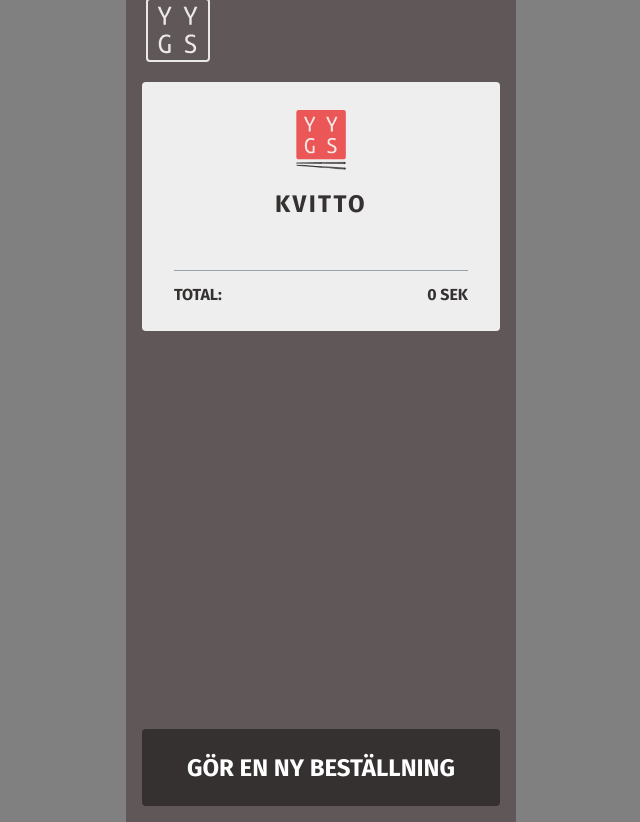
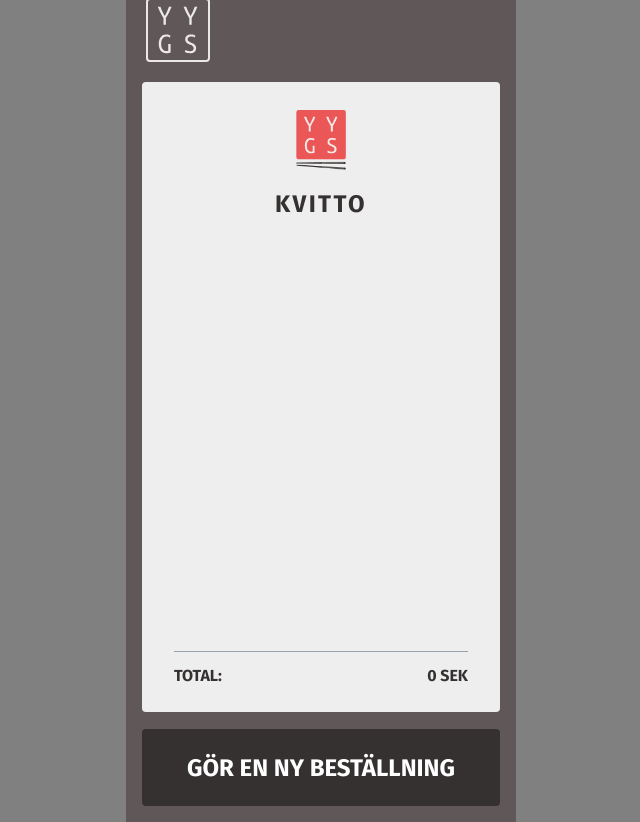
Before and after one commit to Ludwigstud/Yumyum-FoodApp, a React (Vite) app: page /receipt in a window 1280 px wide. Shown: the whole page, without its empty margins (319-959 px from the left). Built offline with nearby package versions, Linux system fonts and the light colour scheme.

Commit message:
redid the styling for Receipt

```diff
--- a/src/components/ReceiptInfo.jsx
+++ b/src/components/ReceiptInfo.jsx
@@ -19,32 +19,39 @@ const ReceiptInfo = () => {
 	};
 
 	return (
-		<div className="flex flex-col h-full w-full items-center ">
-			<div className="w-[358px] bg-[#EEEEEE] flex flex-col items-center rounded-sm overflow-y-auto max-h-[630px] no-scrollbar">
+		<div className="flex flex-col h-full w-full items-center">
+			<div className="w-[358px] bg-[#EEEEEE] flex flex-col items-center rounded-sm h-[630px]">
+				<div className="w-full flex flex-col items-center">
 					<img
 						src={logo}
 						alt="YYGS logo"
 						className="w-[50px] mt-7"
 					/>
 					<h2 className="text-[24px] font-bold mt-4 tracking-widest text-[#353131]">KVITTO</h2>
-				<h4 className="text-[12px] font-bold text-[#605858] tracking-widest">
+					<h4 className="text-[12px] font-bold text-[#605858] tracking-widest mb-6">
 						{orderId ? `#${orderId}` : ""}
 					</h4>
+				</div>
 
-				<div className="w-full px-8 mt-8 ">
+				<div className="flex-1 w-full px-8 overflow-y-auto no-scrollbar">
 					{items.map((item) => (
 						<div
 							key={item.id}
-							className="flex justify-between mb-4 text-[#353131]">
-							<div className="flex flex-col">
+							className="mb-4 text-[#353131]">
+							<div className="flex items-baseline">
+								<div className="flex-shrink-0 mr-2">
 									<span className="font-medium">{item.name}</span>
-								<span className="text-xs text-gray-500">{item.quantity} stycken</span>
 								</div>
-							<div className="font-bold">{item.price * item.quantity} SEK</div>
+								<div className="flex-grow border-b border-dotted border-[#353131] mx-2"></div>
+								<div className="flex-shrink-0 font-bold">{item.price * item.quantity} SEK</div>
+							</div>
+							<div className="text-xs text-gray-500 ml-1">{item.quantity} stycken</div>
 						</div>
 					))}
+				</div>
 
-					<div className="border-t border-gray-400 pt-3 mt-4 flex justify-between mb-6">
+				<div className="w-full px-8 mt-4 mb-6">
+					<div className="border-t border-gray-400 pt-3 flex justify-between">
 						<span className="font-bold text-[#353131]">TOTAL:</span>
 						<span className="font-bold text-[#353131]">
 							{items.reduce((sum, item) => sum + item.price * item.quantity, 0)} SEK
```
Lines whose indentation alone changed are shown as unchanged.
